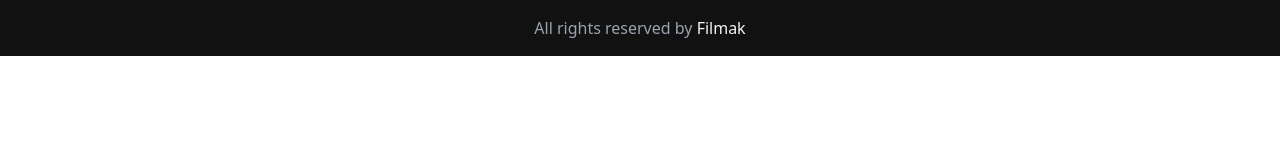
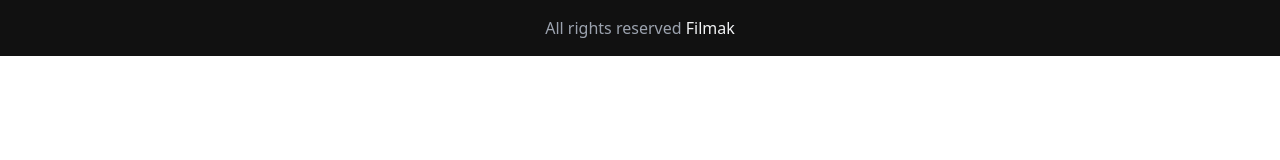
Before and after one commit to Ahura-del/filmak, a Next.js app: page /components/Footer in a window 1280 px wide. Shown: the top 160 px of the page. Built offline with nearby package versions, Linux system fonts and the light colour scheme.

Commit message:
add head tage and change project name

```diff
--- a/package.json
+++ b/package.json
@@ -1,5 +1,5 @@
 {
-  "name": "next-typescript",
+  "name": "filmak",
   "version": "0.1.0",
   "private": true,
   "scripts": {
--- a/pages/_app.tsx
+++ b/pages/_app.tsx
@@ -3,7 +3,9 @@ import type { AppProps } from 'next/app'
 
 function MyApp({ Component, pageProps }: AppProps) {
   return(
+
     <Component {...pageProps} />
+
 
   )
 }
--- a/pages/components/Footer.tsx
+++ b/pages/components/Footer.tsx
@@ -3,7 +3,7 @@ import { NextPage } from "next"
 const Footer:NextPage = () => {
   return (
     <footer className='w-full py-4 flex items-center justify-center bg-[#111]'>
-        <p className='text-gray-400'>All rights reserved by <span className='text-gray-100'>Filmak</span></p>
+        <p className='text-gray-400'>All rights reserved <span className='text-gray-100'>Filmak</span></p>
     </footer>
   )
 }
--- a/pages/index.tsx
+++ b/pages/index.tsx
@@ -1,4 +1,5 @@
 import type { GetServerSideProps, NextPage } from "next";
+import Head from 'next/head'
 import { useRouter } from "next/router";
 import {
   ChangeEvent,
@@ -41,6 +42,10 @@ const Home: NextPage<any> = ({ res, page, q }) => {
     router.push(`/?q=${search}`);
   }, [search]);
   return (
+    <>
+  <Head>
+    <title>Filmak</title>
+  </Head>
     <div className="w-full bg-gray-900 relative">
       {/* nav */}
       <Nav search={search} searchMovie={searchHandler} />
@@ -67,6 +72,7 @@ const Home: NextPage<any> = ({ res, page, q }) => {
         </Suspense>
       )}
     </div>
+</>
   );
 };
 
```
